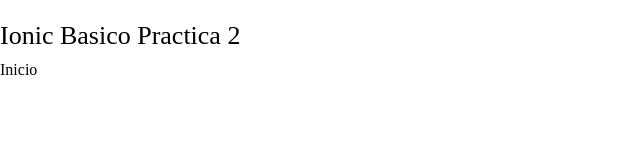
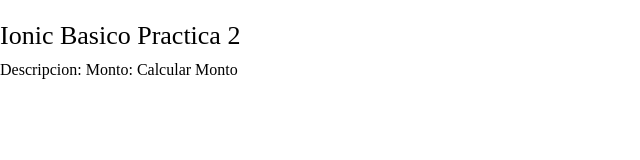
Before and after one commit to 33-labmoviles/ionic-basico-2076182, a plain HTML site: page Index.html in a window 1280 px wide. Shown: the whole page, without its empty margins (0-640 px from the left). Drawn offline with nearby package versions, Linux system fonts and the light colour scheme.

Commit message:
Agregar js

```diff
--- a/Index.html
+++ b/Index.html
@@ -13,9 +13,41 @@
 </head>
 <body>
     <h1>Ionic Basico Practica 2</h1>
-    <ion-app>
-        <ion-tabs>
-            <ion-tab tab="Inicio">Inicio</ion-tab> </ion-tabs>
-    </ion-app>
+    <ion-grid>
+        <!--Fila1-->
+
+    <ion-row>
+        <ion-col size="2">
+            <ion-label> Descripcion: </ion-label>
+        </ion-col>
+        <ion-col>
+            <ion-input placeholder="Ejemplo: Chilaquiles Habaneros" id="Descripcion"> </ion-input>
+        </ion-col>
+    </ion-row>
+
+        <!--Fila2-->
+
+    <ion-row>
+        <ion-col size="2">
+            <ion-label> Monto: </ion-label>
+
+        </ion-col>
+        <ion-col>
+            <ion-input placeholder="Ejemplo:80" id="Monto" > </ion-input>
+        </ion-col>
+    </ion-row>
+        <!--Fila3-->
+
+    <ion-row>
+        <ion-col>
+            <ion-button onclick="calcularTotal()">Calcular Monto </ion-button>
+
+        </ion-col>
+
+    </ion-row>
+        <!--Fin De Fila-->
+
+</ion-grid>
 </body>
+<script src="Index.js"> </script>
 </html>
--- /dev/null
+++ b/Index.js
@@ -0,0 +1,16 @@
+console.log("Hola Mundo");
+//Paso 1
+
+var total= 0;
+var monto= 0;
+
+var montoTxt=document.getElementById("Monto")
+//console.log("montoTxto");
+
+function calcularTotal(){
+
+    monto=montoTxt.value;
+    monto=parseInt(monto);
+    total=total+monto;
+    console.log(total);
+}
```
